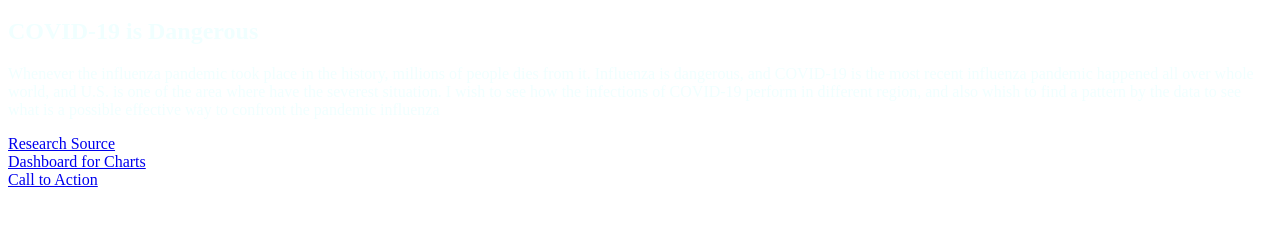
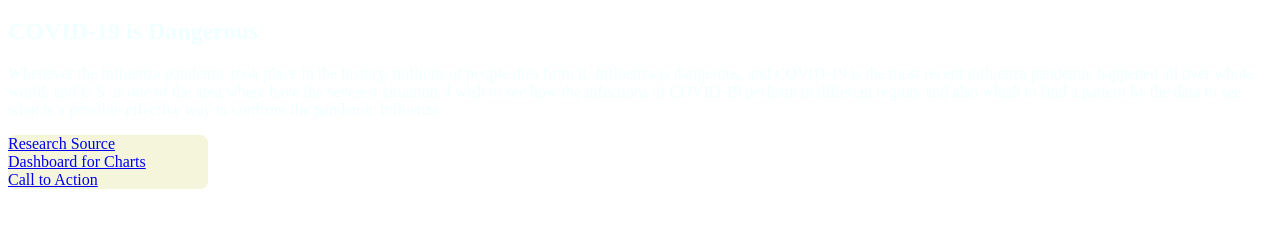
Before and after one commit to chen-zeng/long-termProject, a plain HTML site: page topicCause.html in a window 1280 px wide. Shown: the part 48-276 px from the top of the page. Drawn offline with Linux system fonts and the light colour scheme.

Commit message:
added background color to dashboard and did some css stuff

```diff
--- a/css/graph.css
+++ b/css/graph.css
@@ -53,3 +53,7 @@ circle
 {
     font-size: 11px;
 }
+body
+{
+    background-color: azure;
+}
--- a/css/home.css
+++ b/css/home.css
@@ -3,3 +3,11 @@
     background-image: url("../img/COVID-19.png");
     color:azure;
 }
+#link
+{
+    background-color: beige;
+    width:200px;
+    border-bottom-style: groove double;
+    border-radius: 8px;
+
+}
--- a/topicCause.html
+++ b/topicCause.html
@@ -14,9 +14,9 @@
         <p id="argument">Whenever the influenza pandemic took place in the history, millions of people dies from it. Influenza is dangerous, and COVID-19 is the most recent influenza pandemic happened all over whole world, and U.S. is one of the area where have the severest situation. I wish to see how the infections of COVID-19 perform in different region, and also whish to find a pattern by the data to see what is a possible effective way to confront the pandemic influenza</p>
 
 
-    </div>
+    </div >
 
-        <div>
+     <div id="link">   <div>
         <a href = "source.html">Research Source</a>
         </div>
 
@@ -28,7 +28,7 @@
             <a href = Action.html> Call to Action</a>
         </div>
 
-
+        </div>
 
 
     </body>
```
